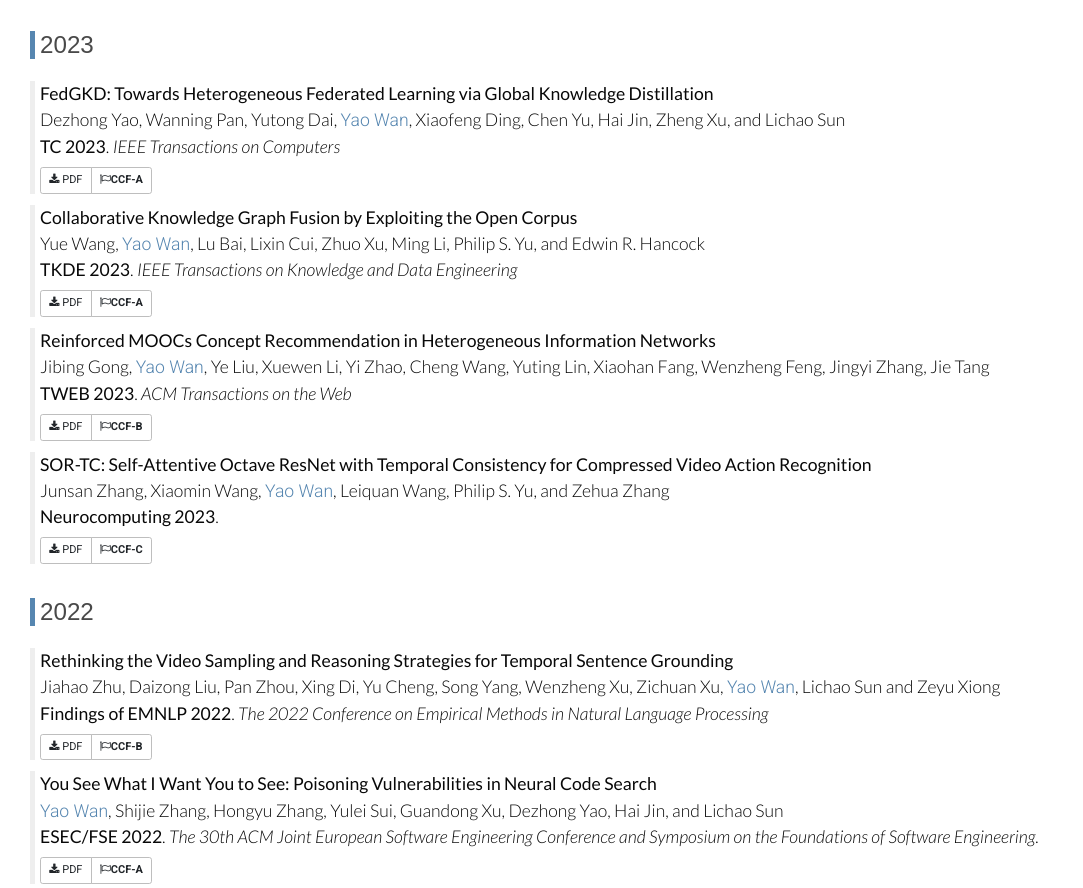
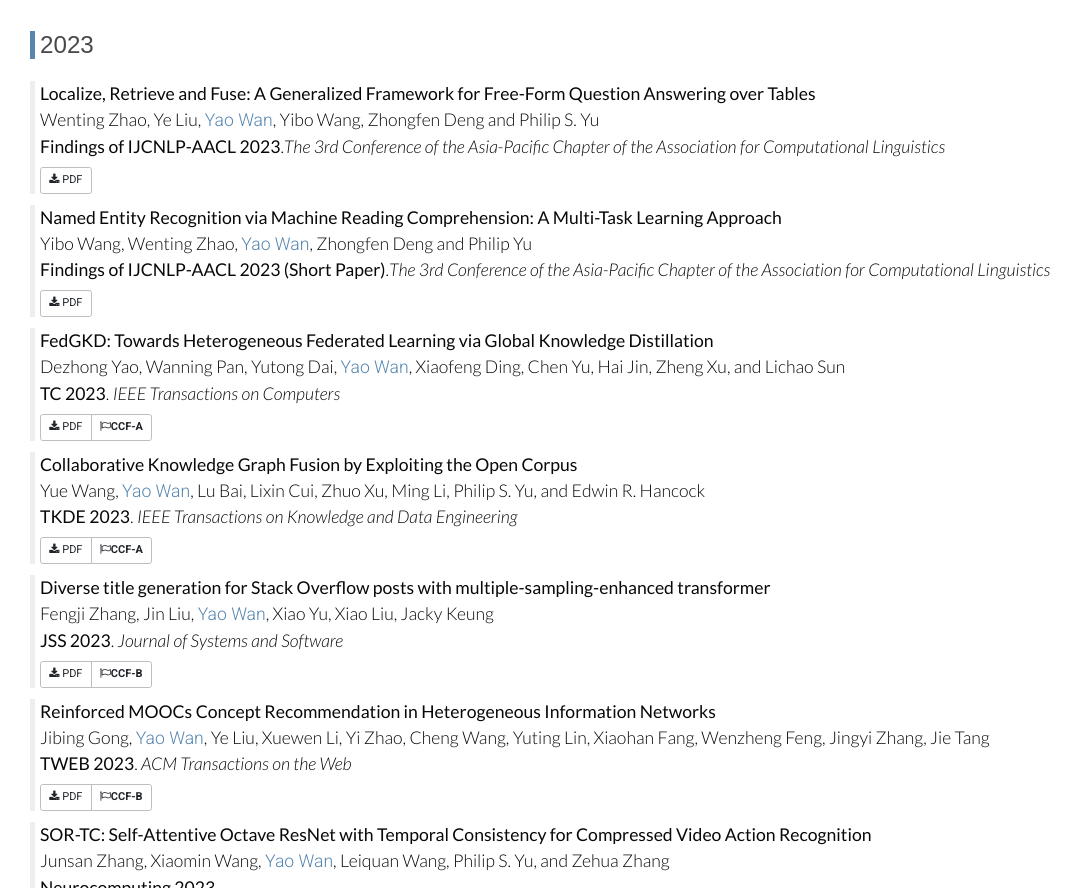
Before and after one commit to wanyao1992/wanyao1992.github.io, a plain HTML site: page publication.html in a window 1280 px wide. Shown: the part 444-1332 px from the top of the page, without its empty margins (0-1083 px from the left). Drawn offline with Linux system fonts and the light colour scheme; a web font is replaced by a local one.

Commit message:
Update publication.html

```diff
--- a/publication.html
+++ b/publication.html
@@ -82,6 +82,38 @@
                      </h3>
                      <div class="publication">
                         <span class="pubtitle">
+                          Localize, Retrieve and Fuse: A Generalized Framework for Free-Form Question Answering over Tables
+                        </span><br>
+                        <span class="authors">
+                          Wenting Zhao, Ye Liu, <span class="author-me">Yao Wan</span>, Yibo Wang, Zhongfen Deng and Philip S. Yu
+                        </span><br>
+                        <span class="venuetype"></span><span class="venue"><b>Findings of IJCNLP-AACL 2023</b>.<i>The 3rd Conference of the Asia-Pacific Chapter of the Association for Computational Linguistics</i></span><br>
+                        <span class="links btn-group">
+                          <a class="btn btn-default btn-xs btn-pub" href="#">
+                          <i class="fa fa-download"></i> PDF </a>
+                          <!-- <a class="btn btn-default btn-xs btn-pub" href="https://arxiv.org/abs/2108.04556">
+                          <i class="fa fa-download"></i> arXiv </a> -->
+                          <!-- <a class="btn btn-default btn-xs btn-pub" href=""><i class="fa fa-flag-o"></i><b>CCF-C</b> </a> -->
+                        </span>
+                     </div>
+                     <div class="publication">
+                        <span class="pubtitle">
+                          Named Entity Recognition via Machine Reading Comprehension: A Multi-Task Learning Approach
+                        </span><br>
+                        <span class="authors">
+                          Yibo Wang, Wenting Zhao, <span class="author-me">Yao Wan</span>, Zhongfen Deng and Philip Yu
+                        </span><br>
+                        <span class="venuetype"></span><span class="venue"><b>Findings of IJCNLP-AACL 2023 (Short Paper)</b>.<i>The 3rd Conference of the Asia-Pacific Chapter of the Association for Computational Linguistics</i></span><br>
+                        <span class="links btn-group">
+                          <a class="btn btn-default btn-xs btn-pub" href="#">
+                          <i class="fa fa-download"></i> PDF </a>
+                          <!-- <a class="btn btn-default btn-xs btn-pub" href="https://arxiv.org/abs/2108.04556">
+                          <i class="fa fa-download"></i> arXiv </a> -->
+                          <!-- <a class="btn btn-default btn-xs btn-pub" href=""><i class="fa fa-flag-o"></i><b>CCF-C</b> </a> -->
+                        </span>
+                     </div>
+                     <div class="publication">
+                        <span class="pubtitle">
                           FedGKD: Towards Heterogeneous Federated Learning via Global Knowledge Distillation
                         </span><br>
                         <span class="authors">
@@ -106,6 +138,21 @@
                           <a class="btn btn-default btn-xs btn-pub" href="#">
                           <i class="fa fa-download"></i> PDF </a>
                           <a class="btn btn-default btn-xs btn-pub" href=""><i class="fa fa-flag-o"></i><b>CCF-A</b> </a>
+                        </span>
+                     </div>
+                     <div class="publication">
+                        <span class="pubtitle">
+                            Diverse title generation for Stack Overflow posts with multiple-sampling-enhanced transformer
+                        </span><br>
+                        <span class="authors">
+                          Fengji Zhang, Jin Liu, <span class="author-me">Yao Wan</span>, Xiao Yu, Xiao Liu, Jacky Keung
+                        </span><br>
+                         <!-- <span style="font-size: 14px">* Equal Contribution</span><br> -->
+                         <span class="venuetype"></span><span class="venue"><b>JSS 2023</b>. <i>Journal of Systems and Software</i></span><br>
+                        <span class="links btn-group">
+                          <a class="btn btn-default btn-xs btn-pub" href="#">
+                          <i class="fa fa-download"></i> PDF </a>
+                          <a class="btn btn-default btn-xs btn-pub" href=""><i class="fa fa-flag-o"></i><b>CCF-B</b> </a>
                         </span>
                      </div>
                      <div class="publication">
```
